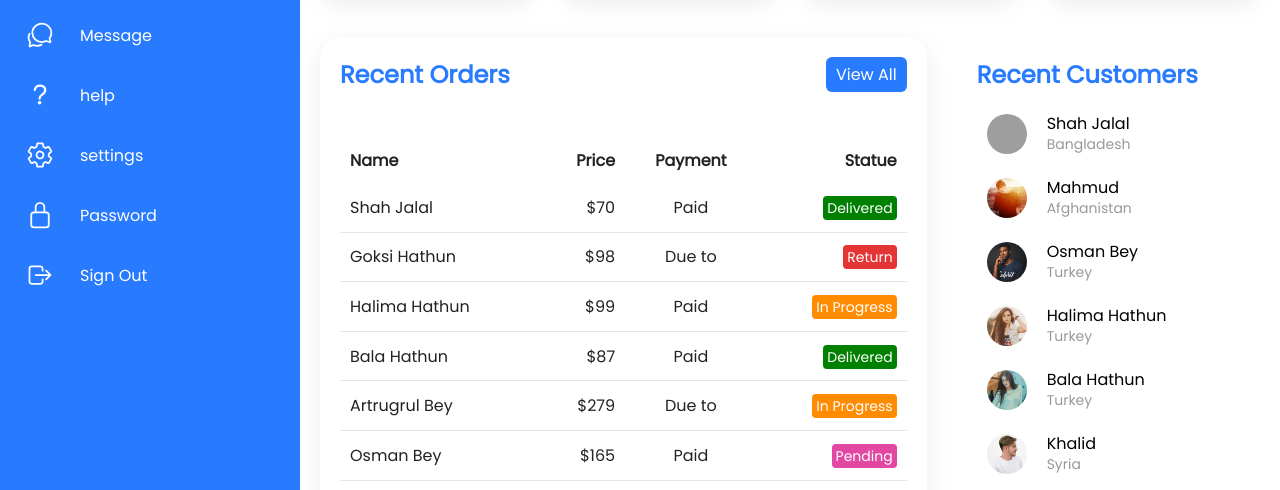
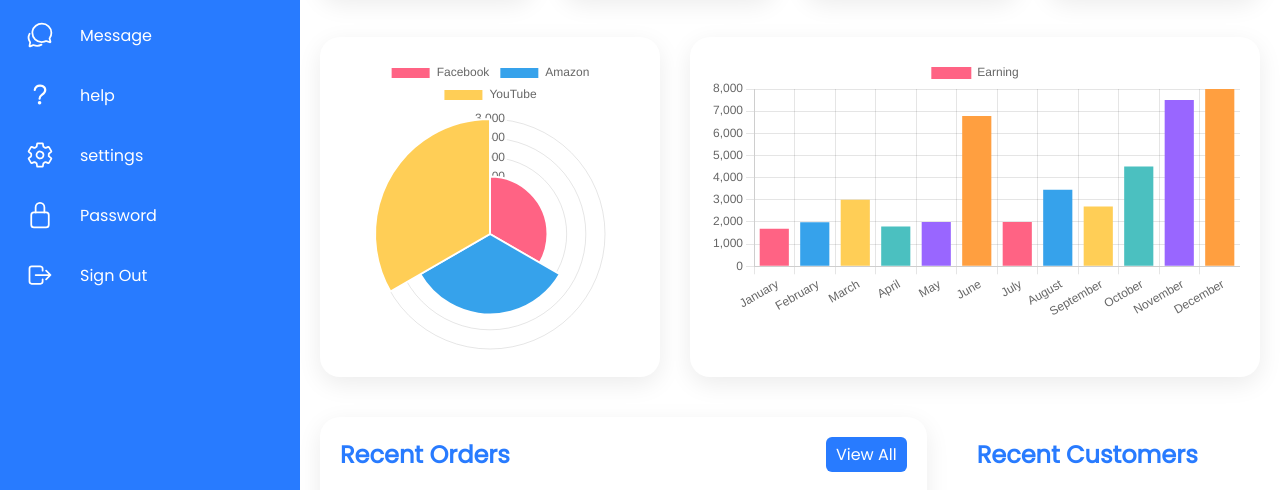
Before and after one commit to ProgrammerShahJalal/dashboard, a plain HTML site: page index.html in a window 1280 px wide. Shown: the part 234-724 px from the top of the page. Drawn offline with nearby package versions, Linux system fonts and the light colour scheme; grey boxes are pictures that could not be loaded.

Commit message:
graph add

```diff
--- a/index.html
+++ b/index.html
@@ -138,6 +138,16 @@
                 </div>
 
             </div>
+            <!-- Add Charts -->
+            <div class="graphBox">
+                <div class="box">
+                    <canvas id="myChart"></canvas>
+                </div>
+                <div class="box">
+                    <canvas id="earning"></canvas>
+                </div>
+            </div>
+
             <div class="details">
                 <!-- order details list -->
                 <div class="recentOrders">
@@ -301,8 +311,12 @@
             </div>
         </div>
     </div>
+    <!-- charts cdn -->
+    <script src="https://cdn.jsdelivr.net/npm/chart.js@3.6.0/dist/chart.min.js"></script>
+    <!-- my chart script -->
+    <script src="my_chart.js"></script>
     <!-- main script -->
-    <script src="./index.js"></script>
+    <script src="index.js"></script>
 
     <!-- Ionicons script -->
     <script type="module" src="https://unpkg.com/ionicons@5.5.2/dist/ionicons/ionicons.esm.js"></script>
--- /dev/null
+++ b/my_chart.js
@@ -0,0 +1,49 @@
+const ctx = document.getElementById('myChart').getContext('2d');
+const earning = document.getElementById('earning').getContext('2d');
+const myChart = new Chart(ctx, {
+    type: 'polarArea',
+    data: {
+        labels: ['Facebook', 'Amazon', 'YouTube'],
+        datasets: [{
+            label: 'Traffic Source',
+            data: [1500, 2100, 3000],
+            backgroundColor: [
+                'rgba(255, 99, 132, 1)',
+                'rgba(54, 162, 235, 1)',
+                'rgba(255, 206, 86, 1)',
+            ],
+        }]
+    },
+    options: {
+        responsive: true,
+    }
+});
+
+/* bar chart */
+const earningChart = new Chart(earning, {
+    type: 'bar',
+    data: {
+        labels: ['January', 'February', 'March', 'April', 'May', 'June', 'July', 'August', 'September', 'October', 'November', 'December'],
+        datasets: [{
+            label: 'Earning',
+            data: [1690, 1987, 3000, 1800, 2000, 6780, 1999, 3450, 2700, 4500, 7500, 8000],
+            backgroundColor: [
+                'rgba(255, 99, 132, 1)',
+                'rgba(54, 162, 235, 1)',
+                'rgba(255, 206, 86, 1)',
+                'rgba(75, 192, 192, 1)',
+                'rgba(153, 102, 255, 1)',
+                'rgba(255, 159, 64, 1)',
+                'rgba(255, 99, 132, 1)',
+                'rgba(54, 162, 235, 1)',
+                'rgba(255, 206, 86, 1)',
+                'rgba(75, 192, 192, 1)',
+                'rgba(153, 102, 255, 1)',
+                'rgba(255, 159, 64, 1)'
+            ],
+        }]
+    },
+    options: {
+        responsive: true,
+    }
+});
--- a/style.css
+++ b/style.css
@@ -226,6 +226,25 @@ text-align: center;
 .cardBox .card:hover .cardName{
     color: var(--white);
 }
+/* Charts Style */
+.graphBox{
+    position: relative;
+    width: 100%;
+    padding: 20px;
+    display: grid;
+    grid-template-columns: 1fr 2fr;
+    grid-gap: 30px;
+    min-height: 200px;
+}
+.graphBox .box{
+    position: relative;
+    background: #fff;
+    padding: 20px;
+    border-radius: 20px;
+    width: 100%;
+    box-shadow: 0 7px 25px rgba(0, 0, 0, 0.08);
+}
+
 /* details */
 .details{
     position: relative;
@@ -371,6 +390,10 @@ border-bottom: none;
 
 /* responsive design */
 @media(max-width: 991px){
+    .graphBox{
+        grid-template-columns: 1fr;
+        height: auto;
+    }
     .navigation{
         left: -300px;
     }
```
